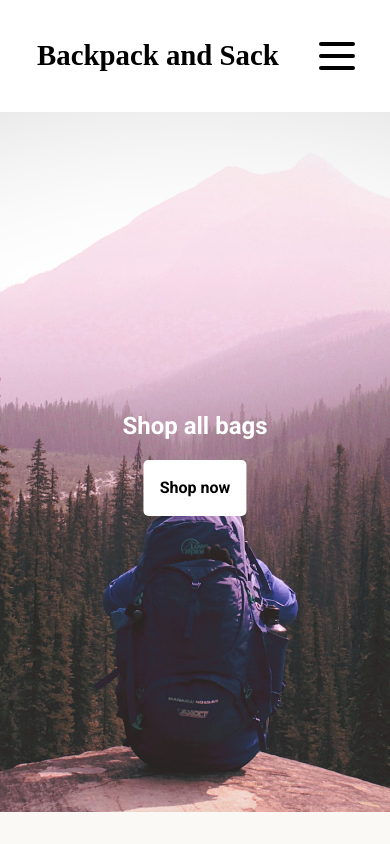
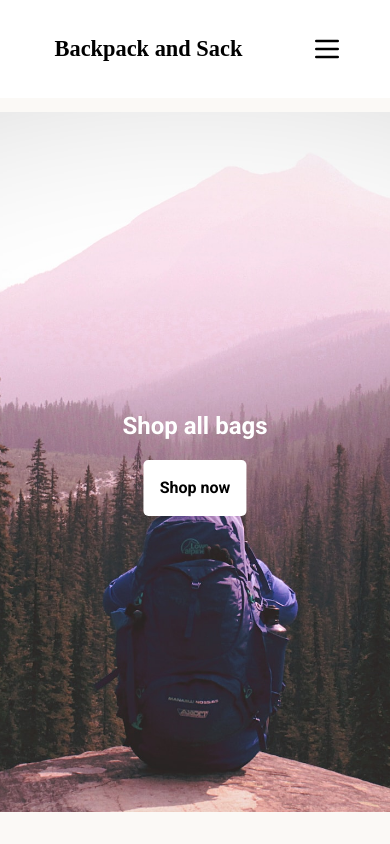
Before and after one commit to dave-forbes/shopping-cart, a React (Vite) app in the folder shopping-cart/: page / in a window 390 px wide. Shown: the top 844 px of the page. Built offline with nearby package versions, Linux system fonts and the light colour scheme; a web font is replaced by a local one.

Commit message:
new styles for small devices

```diff
--- a/shopping-cart/src/components/Header/Header.module.css
+++ b/shopping-cart/src/components/Header/Header.module.css
@@ -39,8 +39,14 @@
 
 @media (max-width: 500px) {
   .header h1 {
-    font-size: 1.8rem;
+    font-size: 1.4rem;
   }
+
+  .header svg {
+    width: 2rem;
+    height: 2rem;
+  }
+
 }
 
 li {
```
